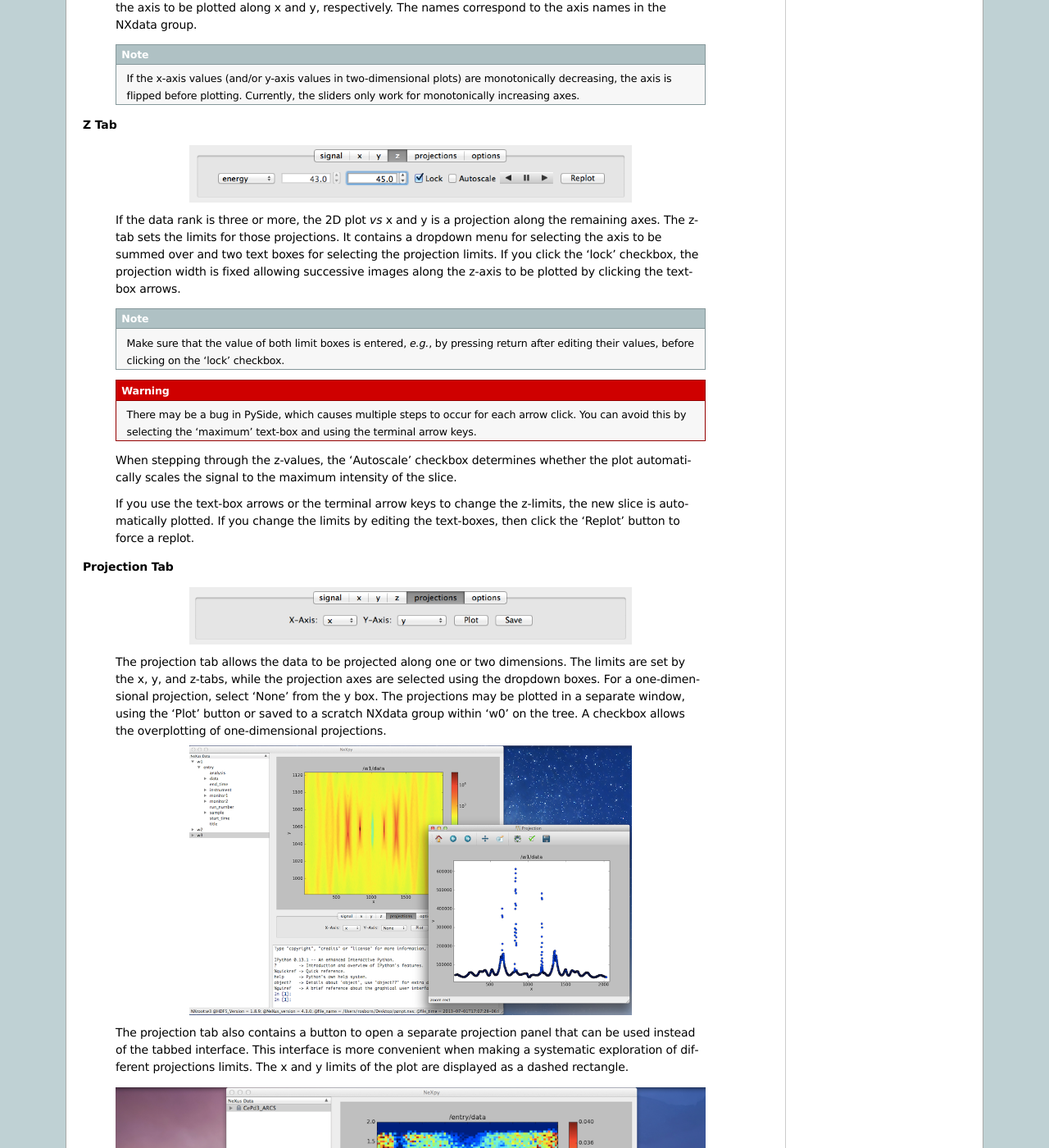
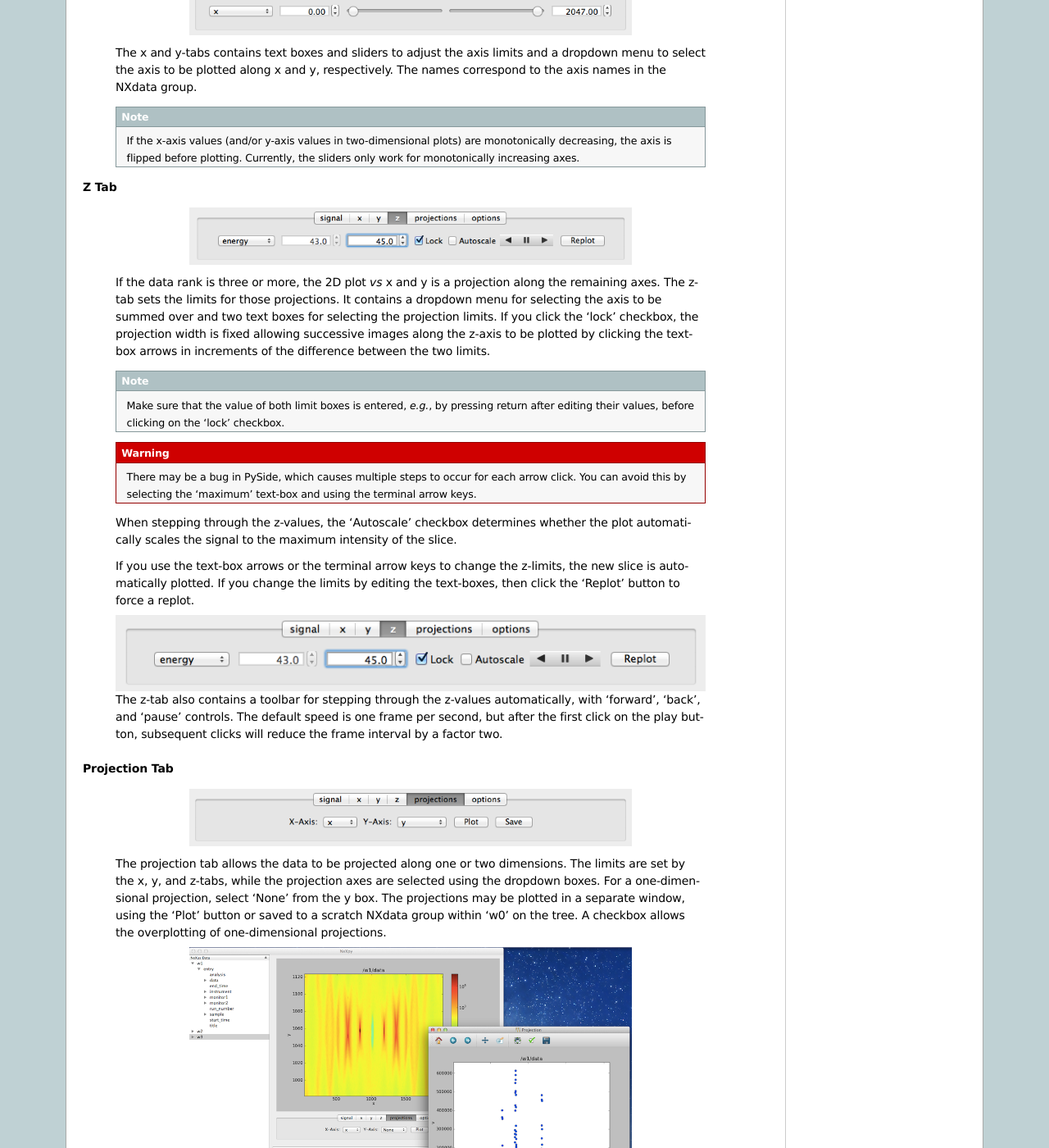
Before and after one commit to nexpy/nexpy, a Sphinx documentation site: the page built from doc/source/pythongui.rst, in a window 1280 px wide and 1400 px high, scrolled down 5945 px. Shown: the whole window at 82% size. Built offline with Sphinx 7.4.7, drawn with Linux system fonts in a browser that asks for light colours; some of the changed text lies outside the part shown.

Commit message:
Updated documentation

```diff
--- a/doc/source/pythongui.rst
+++ b/doc/source/pythongui.rst
@@ -177,6 +177,10 @@
     any field in the copy buffer is too large to be stored in memory, its data
     is copied to an HDF5 memory-mapped file using the h5py copy module.
 
+**Paste As Link**
+    Pastes a link to the copied node in the selected group. Both the copied
+    node and the selected group must share the same root.
+
 **Delete Data**
     Deletes the selected tree item.
 
@@ -299,7 +303,8 @@
     It contains a dropdown menu for selecting the axis to be summed over and
     two text boxes for selecting the projection limits. If you click the 'lock'
     checkbox, the projection width is fixed allowing successive images along the
-    z-axis to be plotted by clicking the text-box arrows.
+    z-axis to be plotted by clicking the text-box arrows in increments of the
+    difference between the two limits.
 
     .. note:: Make sure that the value of both limit boxes is entered, *e.g.*,
               by pressing return after editing their values, before clicking on
@@ -316,6 +321,14 @@
     If you use the text-box arrows or the terminal arrow keys to change the
     z-limits, the new slice is automatically plotted. If you change the limits
     by editing the text-boxes, then click the 'Replot' button to force a replot.
+
+    .. image:: /images/z-tab.png
+       :align: left
+
+    The z-tab also contains a toolbar for stepping through the z-values
+    automatically, with 'forward', 'back', and 'pause' controls. The default
+    speed is one frame per second, but after the first click on the play button,
+    subsequent clicks will reduce the frame interval by a factor two.
 
 **Projection Tab**
 
```
Also changed, not shown: doc/source/pythonshell.rst (+4 -7 lines), doc/source/images/z-toolbar.png (added).
